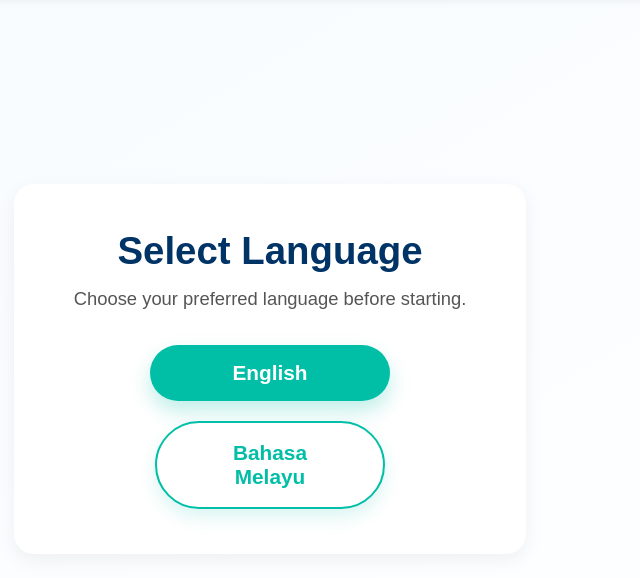
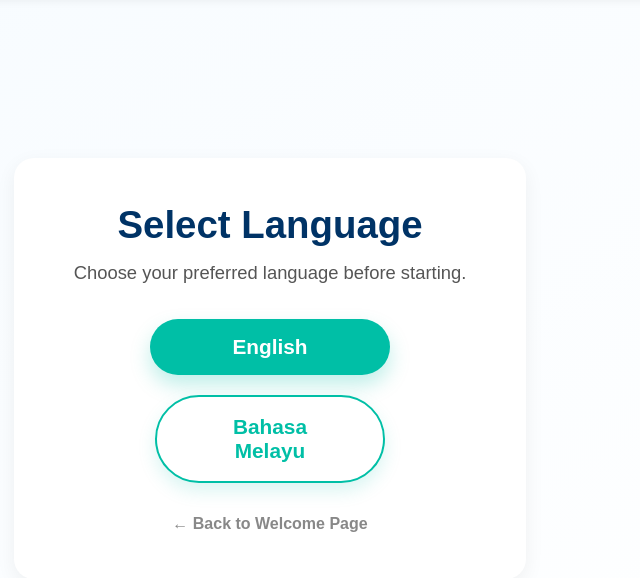
Before and after one commit to usererinna/cakapbuddy, a Flask app: page /language in a window 1280 px wide. Shown: the part 63-641 px from the top of the page, without its empty margins (370-1010 px from the left). Run offline with Flask 3, Linux system fonts and the light colour scheme.

Commit message:
Update language.html

```diff
--- a/templates/language.html
+++ b/templates/language.html
@@ -24,6 +24,13 @@
                 <a href="{{ url_for('set_language', selected='english') }}" class="btn primary">English</a>
                 <a href="{{ url_for('set_language', selected='malay') }}" class="btn secondary">Bahasa Melayu</a>
             </div>
+
+            <!-- Back to Welcome Page Link -->
+            <div style="margin-top: 30px;">
+                <a href="/" style="text-decoration: none; color: #888; font-weight: 600; font-size: 1rem; display: inline-flex; align-items: center; gap: 5px; transition: color 0.2s;" onmouseover="this.style.color='#003366'" onmouseout="this.style.color='#888'">
+                    ← Back to Welcome Page
+                </a>
+            </div>
         </div>
     </main>
 </body>
```
